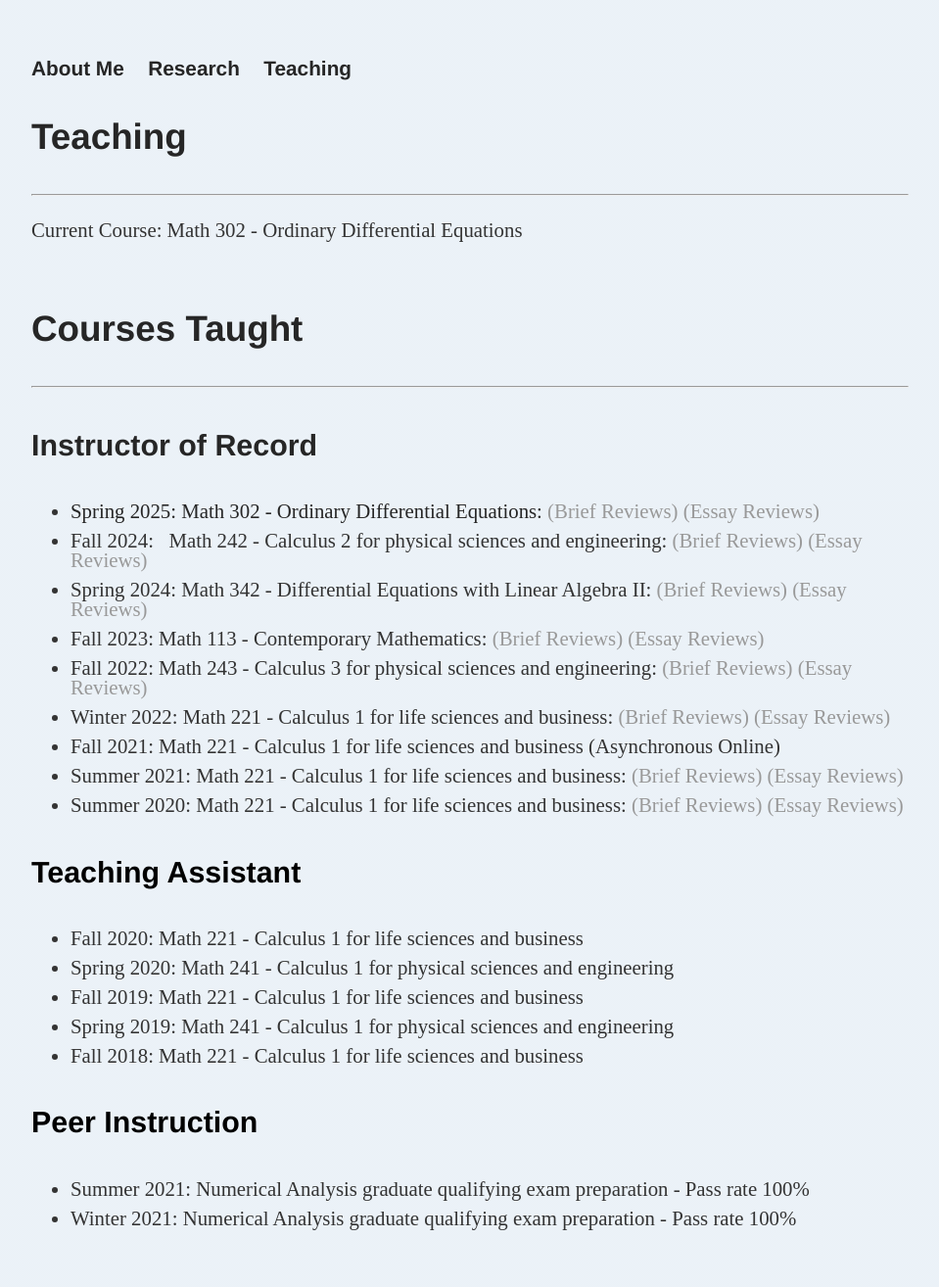
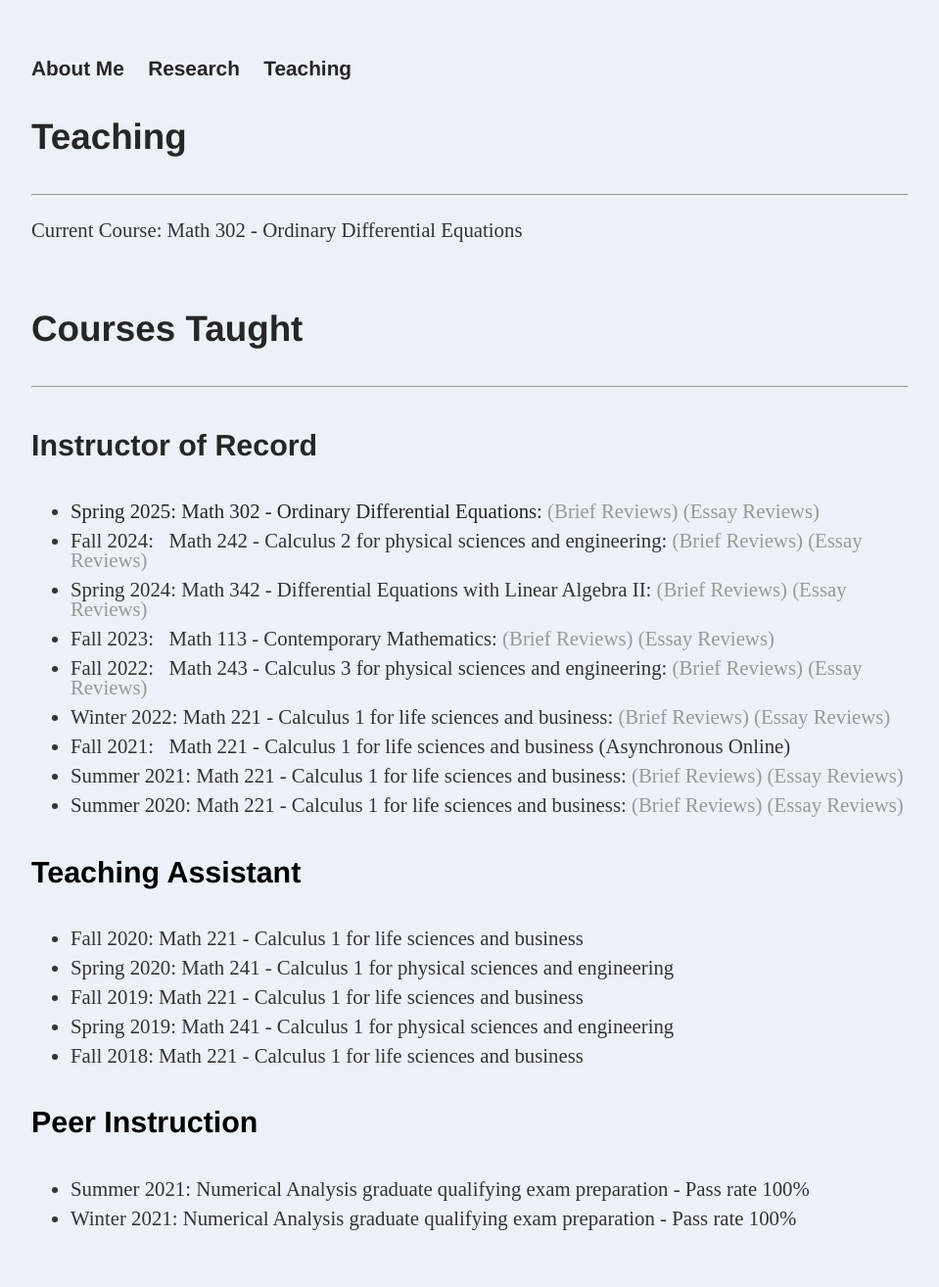
Before and after one commit to dhayes95/dhayes95.github.io, a Jekyll site: the page built from teaching/index.html, in a window 1280 px wide. Shown: the whole page at 98% size, without its empty margins (160-1119 px from the left). Built offline with Jekyll 4.4.1, drawn with Linux system fonts in a browser that asks for light colours.

Commit message:
Update index.html

```diff
--- a/teaching/index.html
+++ b/teaching/index.html
@@ -18,22 +18,22 @@
 				<li style="font-size:1em">Spring 2025: Math 302 - Ordinary Differential Equations:
 					<a href="reviews/S25_M302_Brief.pdf" class="download" title="Download as PDF"><span style="color: #999999">(Brief Reviews)</span></a>
 					<a href="reviews/S25_M302_Essay.pdf" class="download" title="Download as PDF"><span style="color: #999999">(Essay Reviews)</span></a></li>
-				<li style="font-size:1em">Fall 2024: &#160  Math 242 - Calculus 2 for physical sciences and engineering:
+				<li style="font-size:1em">Fall 2024: &#160&#160Math 242 - Calculus 2 for physical sciences and engineering:
 					<a href="reviews/F24_242_Brief.pdf" class="download" title="Download as PDF"><span style="color: #999999">(Brief Reviews)</span></a>
 					<a href="reviews/F24_242_Essay.pdf" class="download" title="Download as PDF"><span style="color: #999999">(Essay Reviews)</span></a></li>
 				<li style="font-size:1em">Spring 2024: Math 342 - Differential Equations with Linear Algebra II:
 					<a href="reviews/S24_342_Brief.pdf" class="download" title="Download as PDF"><span style="color: #999999">(Brief Reviews)</span></a>
 					<a href="reviews/S24_342_Essay.pdf" class="download" title="Download as PDF"><span style="color: #999999">(Essay Reviews)</span></a></li>
-				<li style="font-size:1em">Fall 2023: Math 113 - Contemporary Mathematics:
+				<li style="font-size:1em">Fall 2023:&#160&#160 Math 113 - Contemporary Mathematics:
 					<a href="reviews/F23_113_Brief.pdf" class="download" title="Download as PDF"><span style="color: #999999">(Brief Reviews)</span></a>
 					<a href="reviews/F23_113_Essay.pdf" class="download" title="Download as PDF"><span style="color: #999999">(Essay Reviews)</span></a></li>
-				<li style="font-size:1em">Fall 2022: Math 243 - Calculus 3 for physical sciences and engineering:
+				<li style="font-size:1em">Fall 2022:&#160&#160 Math 243 - Calculus 3 for physical sciences and engineering:
 					<a href="reviews/F22_243_Brief.pdf" class="download" title="Download as PDF"><span style="color: #999999">(Brief Reviews)</span></a>
 					<a href="reviews/F22_243_Essay.pdf" class="download" title="Download as PDF"><span style="color: #999999">(Essay Reviews)</span></a></li>
 				<li style="font-size:1em">Winter 2022: Math 221 - Calculus 1 for life sciences and business:
 					<a href="reviews/W22_221_Brief.pdf" class="download" title="Download as PDF"><span style="color: #999999">(Brief Reviews)</span></a>
 					<a href="reviews/W22_221_Essay.pdf" class="download" title="Download as PDF"><span style="color: #999999">(Essay Reviews)</span></a></li>
-				<li style="font-size:1em">Fall 2021: Math 221 - Calculus 1 for life sciences and business (Asynchronous Online)</li>
+				<li style="font-size:1em">Fall 2021:&#160&#160 Math 221 - Calculus 1 for life sciences and business (Asynchronous Online)</li>
 				<li style="font-size:1em">Summer 2021: Math 221 - Calculus 1 for life sciences and business:
 					<a href="reviews/Su21_221_Brief.pdf" class="download" title="Download as PDF"><span style="color: #999999">(Brief Reviews)</span></a>
 					<a href="reviews/Su21_221_Essay.pdf" class="download" title="Download as PDF"><span style="color: #999999">(Essay Reviews)</span></a></li>
```
